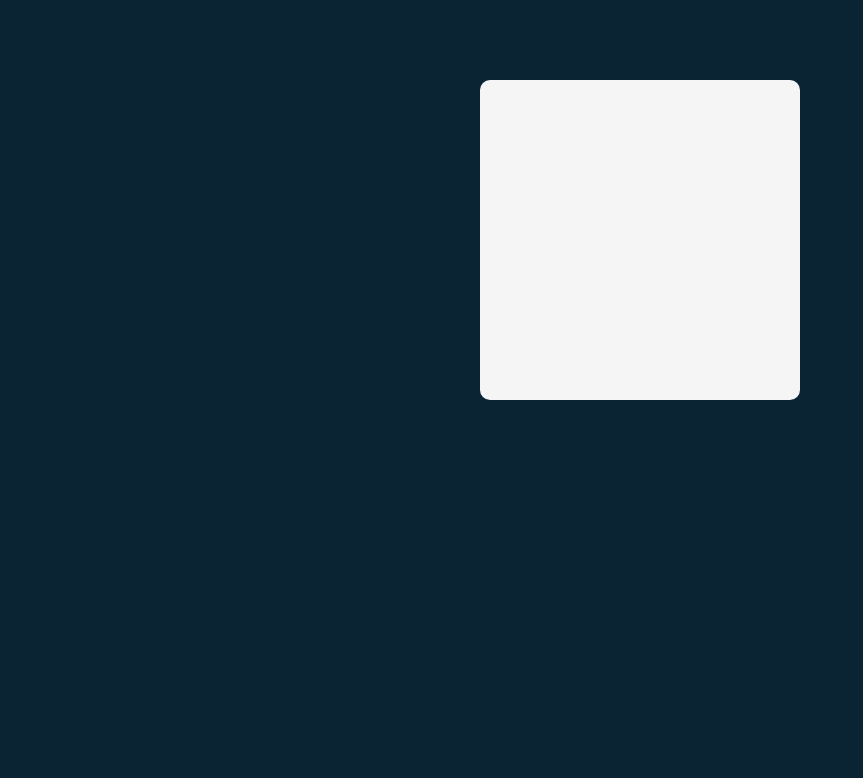
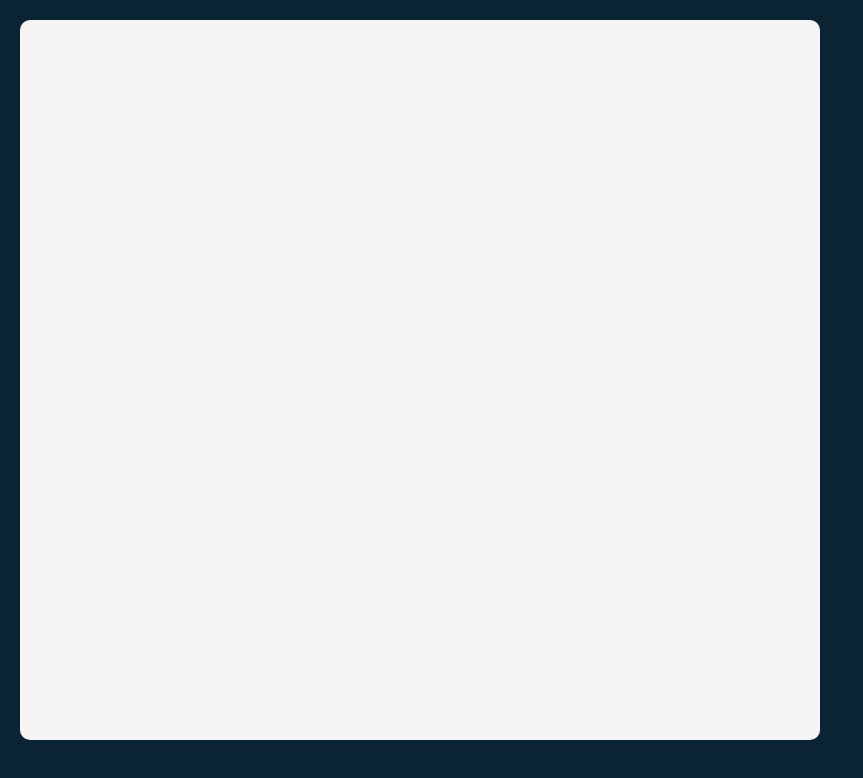
Before and after one commit to Kaleb-Moore/React-Tenzies, a React (Vite) app in the folder React-Tenzies/: page / in a window 1280 px wide. Shown: the top 778 px of the page, without its empty margins (0-863 px from the left). Built offline with nearby package versions, Linux system fonts and the light colour scheme.

Commit message:
Update styles and container

```diff
--- a/React-Tenzies/src/App.jsx
+++ b/React-Tenzies/src/App.jsx
@@ -3,7 +3,7 @@ import React from 'react';
 export default function App() {
     return (
         <main>
-            <div className="container"></div>
+
         </main>
     )
 }
--- a/React-Tenzies/src/index.css
+++ b/React-Tenzies/src/index.css
@@ -4,16 +4,13 @@
 
 body {
   margin: 0;
+  background-color: #0B2434;
+  padding: 20px;
 }
 
-body {
-  background-color: #0B2434;
+main {
+  background-color: #f5f5f5;
+  height: 90vh;
+  max-width: 800px;
+  border-radius: 10px;
 }
-
-.container {
-  width: 320px;
-  height: 320px;
-  background-color: #F5F5F5;
-  border-radius: 10px;
-  margin: 10vh auto
-}
```
